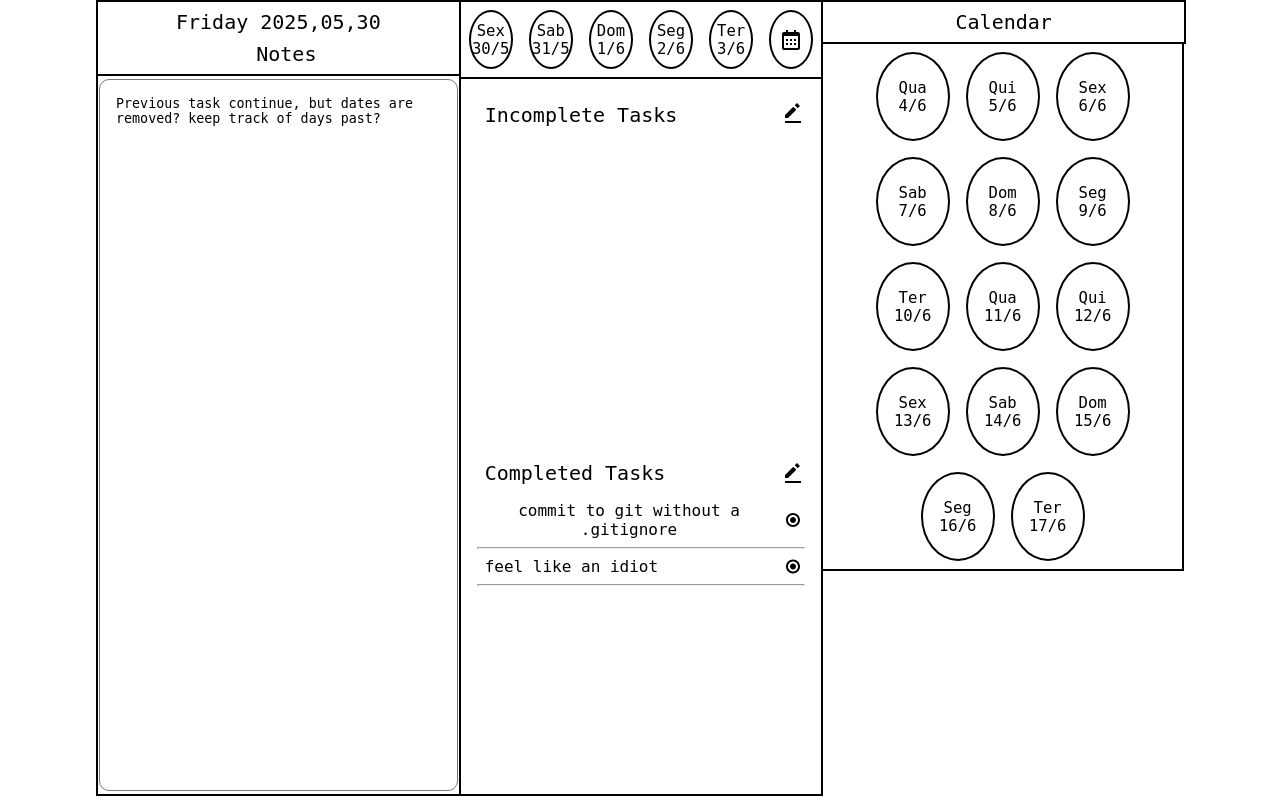
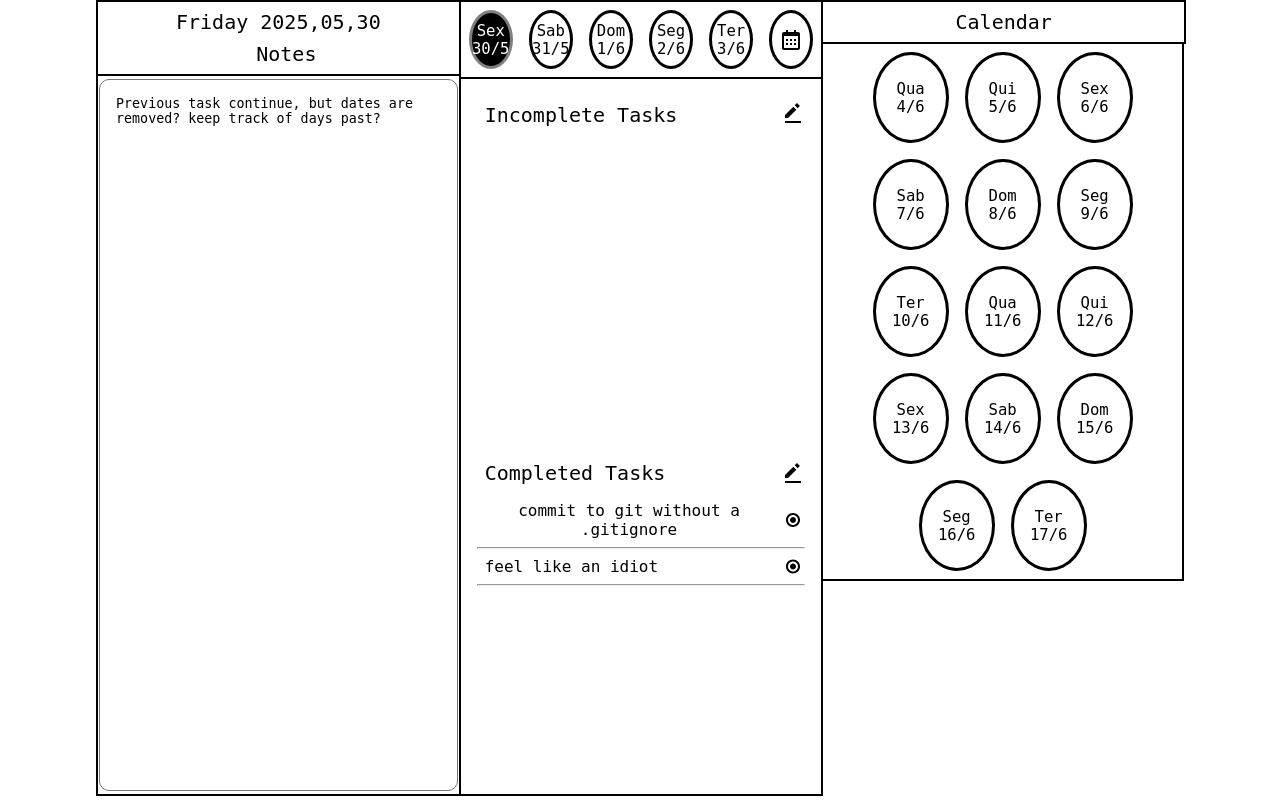
Before and after one commit to Ulysses-Alves/flask-test-project, a Flask app: page / in a window 1280 px wide. Run offline with Flask 3, Linux system fonts and the light colour scheme; parts of the project's set-up code (start-up, migrations or seed data) failed here and were passed over.

Commit message:
Trabalho básico de armazenamento e recuperação de tarefas

```diff
--- a/static/css/style.css
+++ b/static/css/style.css
@@ -160,14 +160,14 @@ p{
     height: 90vh;
 }
 
-.circle{
+.circle[data-status="unselected"]{
     position: relative;
     width: 25%;
     border-radius: 50%;
     background-color: white;
     max-width: 70px;
     margin: 0.5rem;
-    border: 2px solid black;
+    border: 3px solid black;
 }
 .circle::after{
     content:"";
@@ -175,7 +175,7 @@ p{
     padding-bottom: 100%;
 }
 
-.circle-text{
+.circle-text[data-status="unselected"]{
     position: absolute;
     color: black;
     font-size: larger;
@@ -187,3 +187,31 @@ p{
     align-items: center;
     justify-content: center;
 }
+
+.circle[data-status="selected"]{
+    position: relative;
+    width: 25%;
+    border-radius: 50%;
+    background-color: black;
+    max-width: 70px;
+    margin: 0.5rem;
+    border: 3px solid grey;
+}
+.circle::after{
+    content:"";
+    display: block;
+    padding-bottom: 100%;
+}
+
+.circle-text[data-status="selected"]{
+    position: absolute;
+    color: white;
+    font-size: larger;
+    width: 100%;
+    height: 100%;
+    top: 0;
+    left: 0;
+    display: flex;
+    align-items: center;
+    justify-content: center;
+}
--- a/static/js/button-script.js
+++ b/static/js/button-script.js
@@ -27,8 +27,25 @@ function addNewTask() {
 function saveTask(task){
     const parent = task.parentElement;
     const input = parent.querySelector("input");
-    parent.remove();
-    activeInput = false;
+    const currentSelection = document.querySelector('[data-status="selected"]');
+
+    const noteTx = db.transaction("notes", "readwrite");
+    const noteStore = noteTx.objectStore("notes");
+
+    const taskTx = db.transaction("tasks","readwrite");
+    const taskStore = taskTx.objectStore("tasks");
+
+    const request = taskStore.add({
+        task: input.value,
+        isComplete: false,
+        creation_date: currentSelection.firstElementChild.dataset.date,
+        note: ""
+    });
+
+    request.onsuccess = function(event) {
+
+        parent.remove();
+        activeInput = false;
     currentTaskContainer.innerHTML += `
    <div class="task flex-row space-bet">
                     <p>${input.value}</p>
@@ -36,6 +53,7 @@ function saveTask(task){
                  </div>
                  <hr>`;
     taskCount = taskCount + 1;
+    }
 }
 
 function setAsComplete(){
@@ -43,8 +61,50 @@ function setAsComplete(){
 }
 
 function openMonthPanel(){
+
 }
 
-function getDateToDo(){
-    // need to get incomplete task, completed tasks
+function getDateToDo(element){
+
+    let currentSelection = document.querySelector('[data-status="selected"]');
+
+    if(element.parentElement.dataset.status == currentSelection.dataset.status){
+        console.log("Same");
+    }
+    else{
+
+        element.parentElement.dataset.status = "selected";
+        element.firstElementChild.dataset.status = "selected";
+
+        currentSelection.dataset.status = "unselected";
+        currentSelection.firstElementChild.firstElementChild.dataset.status = "unselected";
+
+    }
+
+    //get values from database
+
+    const taskStore = db.transaction("tasks", "readonly");
+
+    let tasks = taskStore.objectStore("tasks");
+    let taskIndex = tasks.index("creation_date");
+
+    selectedDate = element.dataset.date;
+
+    let tasksRequest = taskIndex.getAll(IDBKeyRange.only(selectedDate)); //get all that are equal or older the element data-date
+
+    tasksRequest.onsuccess = function () {
+        const results = tasksRequest.result;
+
+        results.forEach( task => {
+            currentTaskContainer.innerHTML += `
+   <div class="task flex-row space-bet">
+                    <p>${task.task}</p>
+                   <button class="btn" onclick="setAsComplete()" type="button"> <img src="/static/img/bx-radio-circle.svg" alt="complete task radio button"></button>
+                 </div>
+                 <hr>`;
+        })
+
+        console.log("Tasks for selected date:", results);
+      };
+
 }
--- a/static/js/date-script.js
+++ b/static/js/date-script.js
@@ -27,16 +27,23 @@ function addDatesToSelector(){
         nextDates.push(date);
     }
 
-    for(let i = 0; i < selectorDays; i++){
+    selector.innerHTML += `
+        <div class="circle" data-status="selected">
+                <button class="btn" onclick="getDateToDo(this)" type="button" data-date="${nextDates[0].toISOString()}"><div class="circle-text" data-status="selected">${weekDays[nextDates[0].getDay()]}<br>${nextDates[0].getDate() + "/" + (nextDates[0].getMonth() + 1)}</div></button>
+            </div>
+        `;
+
+    //start a i = 1, to skip the current date
+    for(let i = 1; i < selectorDays; i++){
         selector.innerHTML += `
-        <div class="circle">
-                <button class="btn" onclick="getDateToDo()" type="button"><div class="circle-text">${weekDays[nextDates[i].getDay()]}<br>${nextDates[i].getDate() + "/" + (nextDates[i].getMonth() + 1)}</div></button>
+        <div class="circle" data-status="unselected">
+                <button class="btn" onclick="getDateToDo(this)" type="button" data-date="${nextDates[i].toISOString()}"><div class="circle-text" data-status="unselected">${weekDays[nextDates[i].getDay()]}<br>${nextDates[i].getDate() + "/" + (nextDates[i].getMonth() + 1)}</div></button>
             </div>
         `;
     }
     selector.innerHTML += `
-        <div class="circle">
-               <button class="btn" onclick="openMonthPanel()" type="button"><div class="circle-text"><img src="/static/img/bx-calendar.svg" alt="move back one day"></div></button>
+        <div class="circle" data-status="unselected">
+               <button class="btn" onclick="openMonthPanel(this)" type="button"><div class="circle-text" data-status="unselected"><img src="/static/img/bx-calendar.svg" alt="move back one day"></div></button>
             </div>
         `;
 }
@@ -44,8 +51,8 @@ function addDatesToSelector(){
 function loadCalendar(){
     for(let i = calendarStart; i < dateAmount; i++){
         calendar.innerHTML += `
-        <div class="circle">
-                <button class="btn" onclick="getDateToDo()" type="button"><div class="circle-text">${weekDays[nextDates[i].getDay()]}<br>${nextDates[i].getDate() + "/" + (nextDates[i].getMonth() + 1)}</div></button>
+        <div class="circle" data-status="unselected">
+                <button class="btn" onclick="getDateToDo(this)" type="button" data-date="${nextDates[i].toISOString()}"><div class="circle-text" data-status="unselected">${weekDays[nextDates[i].getDay()]}<br>${nextDates[i].getDate() + "/" + (nextDates[i].getMonth() + 1)}</div></button>
             </div>
         `;
     }
--- a/static/js/db.js
+++ b/static/js/db.js
@@ -1,9 +1,17 @@
 let db;
-
-const openRequest = window.indexedDB.open("userTasks", 1);
+const openRequest = window.indexedDB.open("userTasks", 2);
 
 openRequest.onupgradeneeded = (event) => {
-    console.log("Upgrade")
+
+    db = event.target.result;
+
+    //Storing tasks
+    const tasksStore = db.createObjectStore("tasks", {keyPath:"id", autoIncrement: true});
+
+    tasksStore.createIndex("task", "task", {unique: false});
+    tasksStore.createIndex("isComplete","isComplete", {unique: false});
+    tasksStore.createIndex("creation_date","creation_date", {unique: false});
+    tasksStore.createIndex("note","note", {unique:false});
 };
 
 openRequest.onerror = (event) => {
@@ -11,14 +19,9 @@ openRequest.onerror = (event) => {
 };
 
 openRequest.onsuccess = (event) => {
-    console.log("Success")
-    db = openRequest.result;
+    db = event.target.result;
 };
 
-const tasksStore = db.createObjectStore("tasks", {keyPath:"taskTitle",});
-
-tasksStore.createIndex("creation_d","creation_d", {unique: false});
-tasksStore.createIndex("creation_m","creation_m", {unique: false});
-tasksStore.createIndex("creation_y","creation_y", {unique: false});
-tasksStore.createIndex("isComplete","isComplete", {unique: false});
-tasksStore.createIndex("","", {unique: false});
+//get tasks that have the following date, separate them by completion status
+//if selected date is newer move, task forward how? if date is equal or less than?
+// if day or month or year is less than current it's older
```
